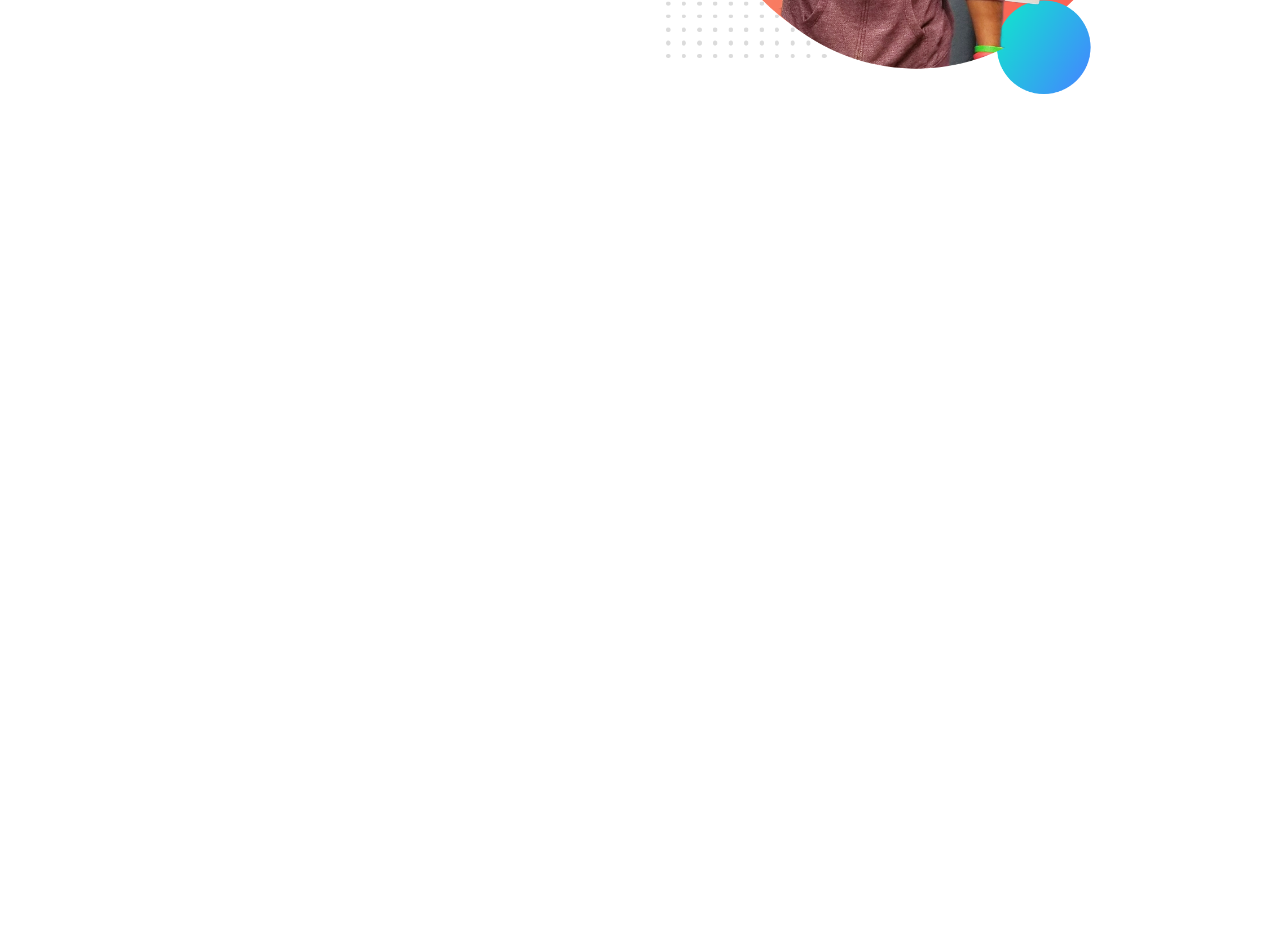
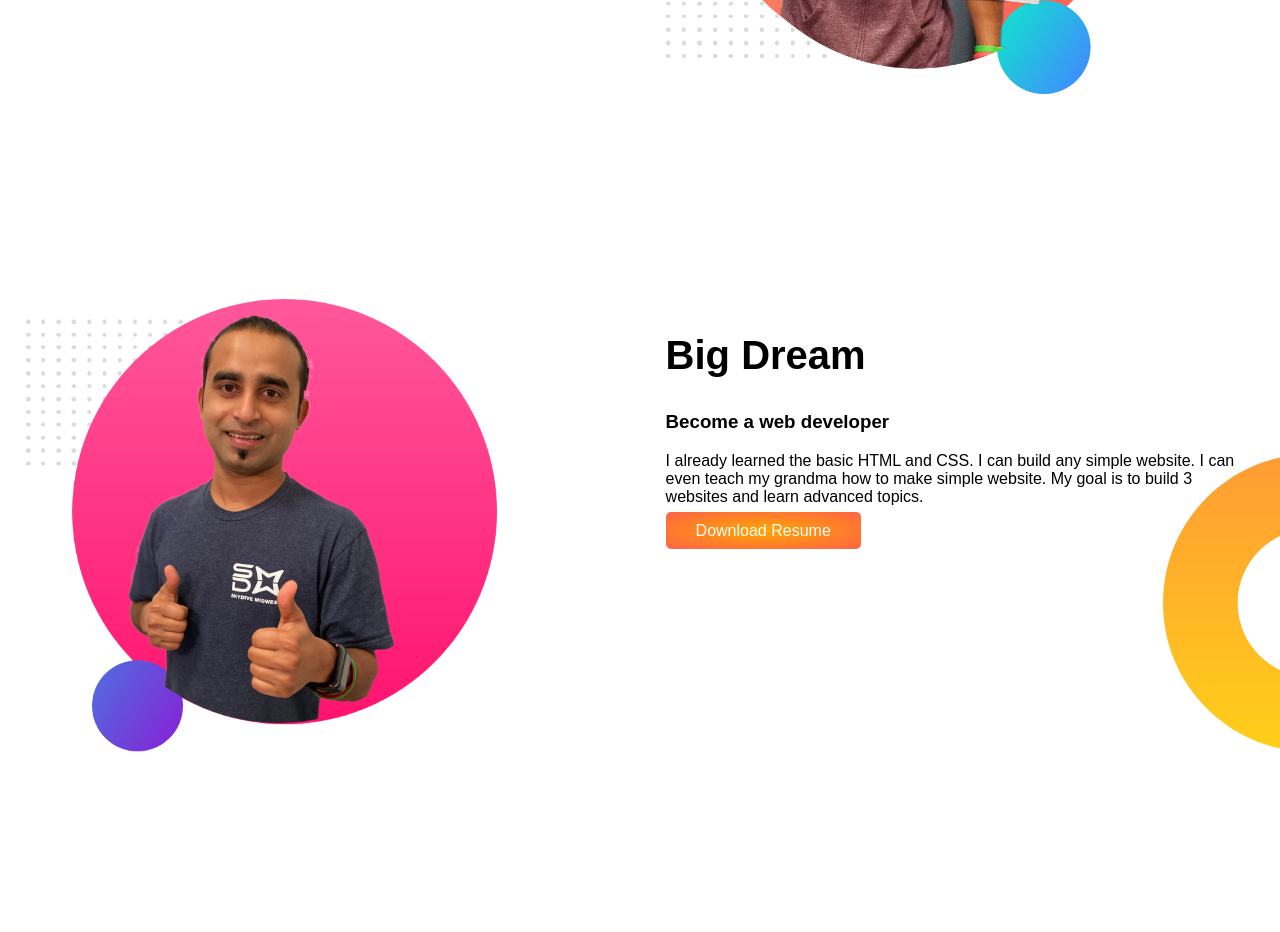
Before and after one commit to 665-stack/developer-portfolio, a plain HTML site: page index.html in a window 1280 px wide. Shown: the part 399-1331 px from the top of the page. Before the commit the page ends 800 px from the top, so only its background shows below. Drawn offline with Linux system fonts and the light colour scheme.

Commit message:
add big drean section

```diff
--- a/index.html
+++ b/index.html
@@ -28,6 +28,19 @@
 
         <div class="half-width"><img src="images/jhankar.png" alt=""></div>
     </section>
+    <section class="big-dream">
+        <div class="half-width">
+            <img src="images/jhankar2.png" alt="">
+        </div>
+        <div class="half-width">
+            <h1>Big Dream</h1>
+            <h3>Become a web developer</h3>
+            <p>I already learned the basic HTML and CSS. I can build any simple website. I can even teach my grandma how
+                to make simple website. My goal is to build 3 websites and learn advanced topics.</p>
+
+            <a class="link-btn" href=""> Download Resume</a>
+        </div>
+    </section>
 
 
 
--- a/style.css
+++ b/style.css
@@ -13,6 +13,7 @@ h1{
 }
 section{
     display: flex;
+    padding-bottom: 150px;
 }
 .half-width{
     width: 50%;
@@ -26,11 +27,14 @@ section{
     background-image: radial-gradient(orange,tomato);
     padding: 10px 30px;
     border-radius: 5px;
+    color: white;
 }
 .top-banner{
     background-image: url(images/top-banner.png);
     background-repeat: no-repeat;
 }
-a{
-    color: white;
+.big-dream{
+    background-image: url(images/dream-bg.png);
+    background-repeat: no-repeat;
+    background-position: right;
 }
```
